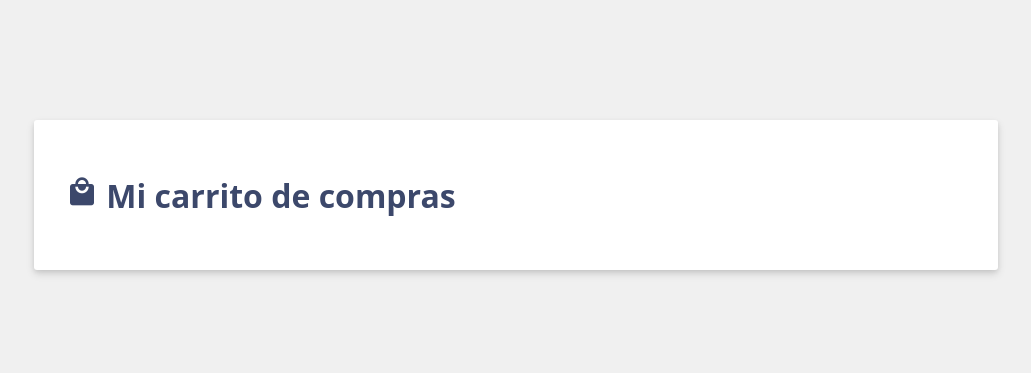
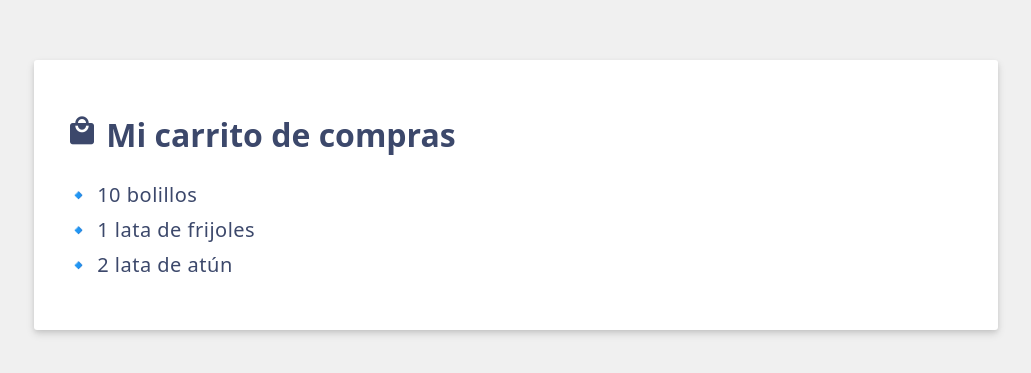
Before and after one commit to Ale1717/VueJS-ShoppingCart, a Vue app: page / in a window 1280 px wide. Shown: the part 205-578 px from the top of the page, without its empty margins (124-1155 px from the left). Built offline with nearby package versions, Linux system fonts and the light colour scheme.

Commit message:
🧪 S02A01 Shopping Cart

```diff
--- a/src/App.vue
+++ b/src/App.vue
@@ -1,10 +1,20 @@
 <script setup>
 import { ref } from 'vue';
 const header = ref('Mi carrito de compras')
+const items = ref([
+{id: 1, label: '10 bolillos'},
+  {id: 2, label: '1 lata de frijoles'},
+  {id: 3, label: '2 lata de atún'}
+]);
 </script>
 
 <template>
-  <h1> <i class="material-icons shopping-cart-icon">local_mall</i> {{ header}}</h1>
+  <h1> <i class="material-icons shopping-cart-icon">local_mall</i> {{ header }}</h1>
+  <ul>
+    <li v-for="{ id, label } in items" v-bind:key="id">
+      🔹 {{ label }}
+    </li>
+  </ul>
 </template>
 
 <style scoped>
```
